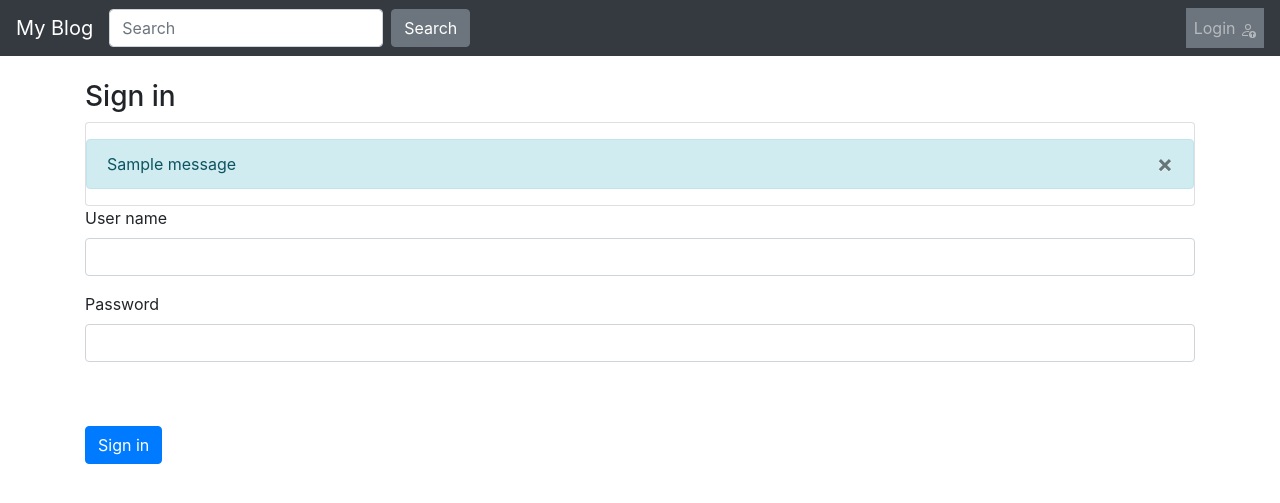
After one commit to ViktoriiaCoskun/Final_project, a Flask app: page /login/ in a window 1280 px wide. The commit adds this page. Shown: the top 503 px of the page. Run offline with Flask 3, Linux system fonts and the light colour scheme; tables that the repository leaves empty hold one stand-in row (values such as "Sample post"); one stand-in notice (Sample message) is shown; some libraries are stand-ins or nearby versions.

Commit message:
config.py

```diff
--- a/blog/__init__.py
+++ b/blog/__init__.py
@@ -1,5 +1,3 @@
-# blog/__init__.py
-
 from flask import Flask
 from config import Config
 from flask_sqlalchemy import SQLAlchemy
--- a/blog/forms.py
+++ b/blog/forms.py
@@ -1,8 +1,24 @@
 from flask_wtf import FlaskForm
-from wtforms import StringField, TextAreaField, BooleanField
+from wtforms import StringField, TextAreaField, BooleanField,PasswordField
 from wtforms.validators import DataRequired
-
+from werkzeug.routing import ValidationError
+from config import Config
 class EntryForm(FlaskForm):
    title = StringField('Title', validators=[DataRequired()])
    body = TextAreaField('Content', validators=[DataRequired()])
    is_published = BooleanField('Is Published?')
+
+class LoginForm(FlaskForm):
+
+   username = StringField('Username', validators=[DataRequired()])
+   password = PasswordField('Password', validators=[DataRequired()])
+
+   def validate_username(self, field):
+       if field.data != Config.ADMIN_USERNAME:
+           raise ValidationError("Invalid username")
+       return field.data
+
+   def validate_password(self, field):
+       if field.data != Config.ADMIN_PASSWORD:
+           raise ValidationError("Invalid password")
+       return field.data
--- a/blog/routes.py
+++ b/blog/routes.py
@@ -1,34 +1,38 @@
-from flask import Flask,render_template,request
+from flask import Flask,render_template,request, session, flash, redirect, url_for
+from . import app
+from blog.models import Entry,db
+from blog.forms import EntryForm,LoginForm
+from faker import Faker
+import functools
+from flask_login import login_required,LoginManager,login_user
 
-from blog.models import Entry,db
-from blog.forms import EntryForm
-from faker import Faker
-app = Flask(__name__)
+
+
 @app.route("/")
 def index():
-
+   #generate_entries(10)
    all_posts = Entry.query.filter_by(is_published=True).order_by(Entry.pub_date.desc())
    return render_template("homepage.html", all_posts=all_posts)
 
-@app.route("/new_post/", methods=["GET", "POST"])
-def create_entry():
-   form = EntryForm()
-   errors = None
-   if request.method == 'POST':
-       if form.validate_on_submit():
-           entry = Entry()
-           entry.title=form.title.data
-           entry.body=form.body.data
-           entry.is_published=form.is_published.data
+@app.route("/entry_form/<int:entry_id>", methods=["GET", "POST"])
+def entry_form(entry_id):
+   if entry_id==0:
+        form = EntryForm()
+        errors = None
+        if request.method == 'POST':
+            if form.validate_on_submit():
+                entry = Entry()
+                entry.title=form.title.data
+                entry.body=form.body.data
+                entry.is_published=form.is_published.data
 
-           db.session.add(entry)
-           db.session.commit()
-       else:
-           errors = form.errors
-   return render_template("entry_form.html", form=form, errors=errors)
-
-@app.route("/edit-post/<int:entry_id>", methods=["GET", "POST"])
-def edit_entry(entry_id):
+                db.session.add(entry)
+                db.session.commit()
+                flash('Record was successfully created')
+                return redirect(url_for('index'))
+            else:
+                errors = form.errors
+        return render_template("entry_form.html", form=form, errors=errors)
    entry = Entry.query.filter_by(id=entry_id).first_or_404()
    form = EntryForm(obj=entry)
    errors = None
@@ -36,9 +40,59 @@ def edit_entry(entry_id):
        if form.validate_on_submit():
            form.populate_obj(entry)
            db.session.commit()
+           flash('Record was successfully updated')
+           return redirect(url_for('index'))
        else:
            errors = form.errors
    return render_template("entry_form.html", form=form, errors=errors)
+
+@app.route("/delete-post/<int:entry_id>", methods=["GET", "POST"])
+#@login_required
+def delete_entry(entry_id):
+    if session.get('logged_in'):
+        entry = Entry.query.filter_by(id=entry_id).first_or_404()
+        if request.method == 'GET':
+                db.session.delete(entry)
+                db.session.commit()
+                flash('Record was successfully deleted')
+                return redirect(url_for('index'))
+    else:
+       flash('Login required.', 'error')
+       return redirect(url_for('login', next=request.path))
+
+@app.route("/drafts/", methods=['GET'])
+def list_drafts():
+   if session.get('logged_in'):
+       drafts = Entry.query.filter_by(is_published=False).order_by(Entry.pub_date.desc())
+       return render_template("drafts.html", drafts=drafts)
+   else:
+       flash('Login required.', 'error')
+       return redirect(url_for('login', next=request.path))
+
+@app.route("/login/", methods=['GET', 'POST'])
+def login():
+   form = LoginForm()
+   errors = None
+   next_url = request.args.get('next')
+   if request.method == 'POST':
+       if form.validate_on_submit():
+           session['logged_in'] = True
+           session.permanent = True  # Use cookie to store session.
+           flash('You are now logged in.', 'success')
+           return redirect(next_url or url_for('index'))
+       else:
+           flash('Invalid user name or password provided', 'error')
+   return render_template("login_form.html", form=form, errors=errors)
+
+
+@app.route('/logout/', methods=['GET', 'POST'])
+def logout():
+   if request.method == 'GET':
+       session.clear()
+       session['logged_in'] = False
+       session.permanent = True
+       flash('You are now logged out.', 'success')
+   return redirect(url_for('index'))
 
 def generate_entries(how_many=10):
    fake = Faker()
@@ -51,3 +105,11 @@ def generate_entries(how_many=10):
       )
       db.session.add(post)
    db.session.commit()
+
+def login_required(view_func):
+   @functools.wraps(view_func)
+   def check_permissions(*args, **kwargs):
+       if session.get('logged_in'):
+           return view_func(*args, **kwargs)
+       return redirect(url_for('login', next=request.path))
+   return check_permissions
--- a/blog/templates/base.html
+++ b/blog/templates/base.html
@@ -22,23 +22,50 @@
 
 <body>
  <nav class="navbar navbar-expand-md navbar-dark bg-dark fixed-top">
-   <a class="navbar-brand" href="#">My Blog</a>
+   <a class="navbar-brand" href="/">My Blog</a>
    <button class="navbar-toggler" type="button" data-toggle="collapse" data-target="#navbarsExampleDefault"
      aria-controls="navbarsExampleDefault" aria-expanded="false" aria-label="Toggle navigation">
      <span class="navbar-toggler-icon"></span>
    </button>
 
-   <div class="collapse navbar-collapse" id="navbarsExampleDefault">
-     <ul class="navbar-nav mr-auto">
-     </ul>
+   <div class="collapse navbar-collapse right" id="navbarsExampleDefault">
+
      <form class="form-inline my-2 my-lg-0">
      <input class="form-control mr-sm-2" type="text" placeholder="Search" aria-label="Search ">
      <button class="btn btn-secondary my-2 my-sm-0" type="submit">Search </button>
+
      </form>
+
    </div>
+   <div class="bg-secondary text-white">
+   <ul class="navbar-nav mr-auto">
+    {% if session.logged_in %}
+    <li class="nav-item">
+      <a class="nav-link" href="/logout">Logout
+        <svg xmlns="http://www.w3.org/2000/svg" width="16" height="16" fill="currentColor" class="bi bi-person-x" viewBox="0 0 16 16">
+          <path d="M11 5a3 3 0 1 1-6 0 3 3 0 0 1 6 0ZM8 7a2 2 0 1 0 0-4 2 2 0 0 0 0 4Zm.256 7a4.474 4.474 0 0 1-.229-1.004H3c.001-.246.154-.986.832-1.664C4.484 10.68 5.711 10 8 10c.26 0 .507.009.74.025.226-.341.496-.65.804-.918C9.077 9.038 8.564 9 8 9c-5 0-6 3-6 4s1 1 1 1h5.256Z"/>
+          <path d="M12.5 16a3.5 3.5 0 1 0 0-7 3.5 3.5 0 0 0 0 7Zm-.646-4.854.646.647.646-.647a.5.5 0 0 1 .708.708l-.647.646.647.646a.5.5 0 0 1-.708.708l-.646-.647-.646.647a.5.5 0 0 1-.708-.708l.647-.646-.647-.646a.5.5 0 0 1 .708-.708Z"/>
+        </svg>
+      </a>
+    </li>
+
+    {% else %}
+    <li class="nav-item">
+      <a class="nav-link" href="/login">Login
+        <svg xmlns="http://www.w3.org/2000/svg" width="16" height="16" fill="currentColor" class="bi bi-person-up" viewBox="0 0 16 16">
+          <path d="M12.5 16a3.5 3.5 0 1 0 0-7 3.5 3.5 0 0 0 0 7Zm.354-5.854 1.5 1.5a.5.5 0 0 1-.708.708L13 11.707V14.5a.5.5 0 0 1-1 0v-2.793l-.646.647a.5.5 0 0 1-.708-.708l1.5-1.5a.5.5 0 0 1 .708 0ZM11 5a3 3 0 1 1-6 0 3 3 0 0 1 6 0ZM8 7a2 2 0 1 0 0-4 2 2 0 0 0 0 4Z"/>
+          <path d="M8.256 14a4.474 4.474 0 0 1-.229-1.004H3c.001-.246.154-.986.832-1.664C4.484 10.68 5.711 10 8 10c.26 0 .507.009.74.025.226-.341.496-.65.804-.918C9.077 9.038 8.564 9 8 9c-5 0-6 3-6 4s1 1 1 1h5.256Z"/>
+        </svg>
+      </a>
+    </li>
+
+    {% endif %}
+ </ul>
+</div>
  </nav>
 
  <main role="main" class="container">
+
 
    {% block content %}
    {% endblock %}
--- /dev/null
+++ b/blog/templates/login_form.html
@@ -0,0 +1,51 @@
+{% extends "base.html" %}
+
+{% block content %}
+
+<h3>
+    Sign in
+</h3>
+<div class="card h-100">
+    {% with messages = get_flashed_messages() %}
+        {% if messages %}
+          {% for message in messages %}
+            <div class="alert alert-info mt-3" role="alert">
+              {{ message }}
+              <button type="button" class="close" data-dismiss="alert" aria-label="Close">
+                <span aria-hidden="true">&times;</span>
+              </button>
+            </div>
+          {% endfor %}
+        {% endif %}
+      {% endwith %}
+    </div>
+{% if errors %}
+   {{ errors.username }}
+{% endif %}
+<form action="" method="POST">
+  {{form.hidden_tag()}}
+   <div class="form-group">
+       <label for="title">User name</label>
+       {% if errors and errors.username %}
+           {{ form.username(class_="form-control is-invalid") }}
+       {% else %}
+           {{ form.username(class_="form-control") }}
+       {% endif %}
+       <div class="invalid-feedback">{{ errors.username|join(' ') }}</div>
+
+   </div>
+   <div class="form-group">
+       <label for="body">Password</label>
+
+       {% if errors and errors.password %}
+           {{ form.password(class_="form-control is-invalid") }}
+       {% else %}
+           {{ form.password(class_="form-control") }}
+       {% endif %}
+       <div class="invalid-feedback">{{ errors.password|join(' ') }}</div>
+
+   </div>
+   <button type="submit" class="btn btn-primary mt-5">Sign in</button>
+</form>
+
+{% endblock %}
--- a/config.py
+++ b/config.py
@@ -9,3 +9,5 @@ class Config:
            'sqlite:///' + os.path.join(BASE_DIR, 'db.db')
    )
    SQLALCHEMY_TRACK_MODIFICATIONS = False
+   ADMIN_USERNAME = os.environ.get("ADMIN_USERNAME", "admin")
+   ADMIN_PASSWORD = os.environ.get("ADMIN_PASSWORD", "123456")
```
Also changed, not shown: blog/templates/drafts.html (added, +31 -0 lines), blog/templates/entry_form.html (+15 -1 lines), blog/templates/homepage.html (+42 -2 lines), db.db.
